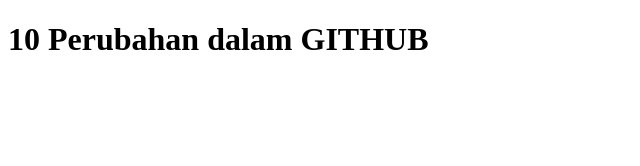
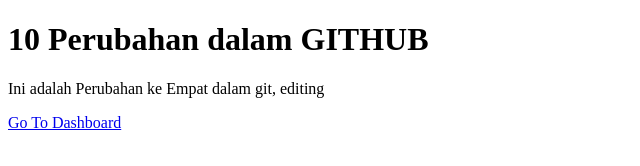
Before and after one commit to ilham-s-saksena/hahaha, a plain HTML site: page index.html in a window 1280 px wide. Shown: the whole page, without its empty margins (0-640 px from the left). Drawn offline with Linux system fonts and the light colour scheme.

Commit message:
komit 4 - edit index

```diff
--- a/index.html
+++ b/index.html
@@ -8,5 +8,8 @@
 </head>
 <body>
     <h1>10 Perubahan dalam GITHUB</h1>
+    <p>Ini adalah Perubahan ke Empat dalam git, editing</p>
+
+    <a href="dashboard.html">Go To Dashboard</a>
 </body>
 </html>
```
